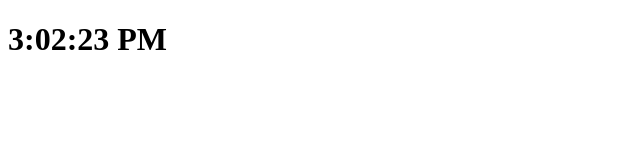
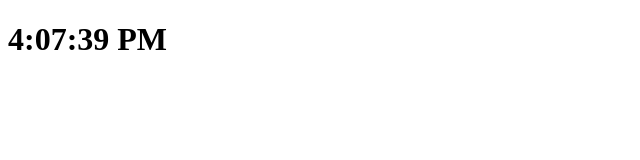
Before and after one commit to russellgoldenberg/test-actions, a website: page index.html in a window 1280 px wide. Shown: the full height of the page, 0-640 px from the left. Drawn offline with Linux system fonts and the light colour scheme.

Commit message:
Deploying to gh-pages from  @ 949ae750db83cffe888fbb6e89845eb121ac95c0 🚀

```diff
--- a/index.html
+++ b/index.html
@@ -10,7 +10,7 @@
   <head></head>
   <body>
 		<h1>
-		3:02:23 PM
+		4:07:39 PM
 		</h1>
   </body>
 </html>
```
